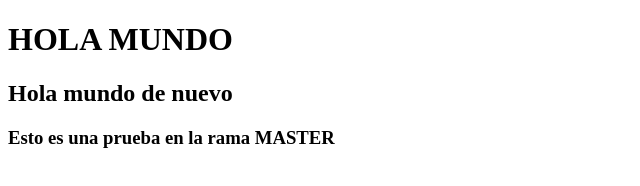
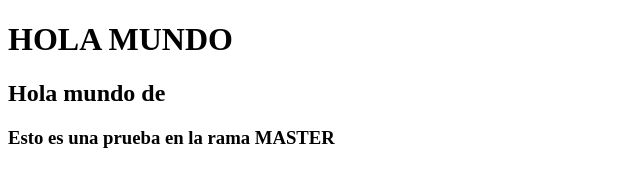
Before and after one commit to paulo29012002/Primer-Repo, a plain HTML site: page index.html in a window 1280 px wide. Shown: the full height of the page, 0-640 px from the left. Drawn offline with Linux system fonts and the light colour scheme.

Commit message:
Nueva modificacion

```diff
--- a/index.html
+++ b/index.html
@@ -7,7 +7,7 @@
 </head>
 <body>
     <h1>HOLA MUNDO</h1>
-    <h2>Hola mundo de nuevo</h2>
+    <h2>Hola mundo de</h2>
     <h3>Esto es una prueba en la rama MASTER</h3>
 
 </body>
```
